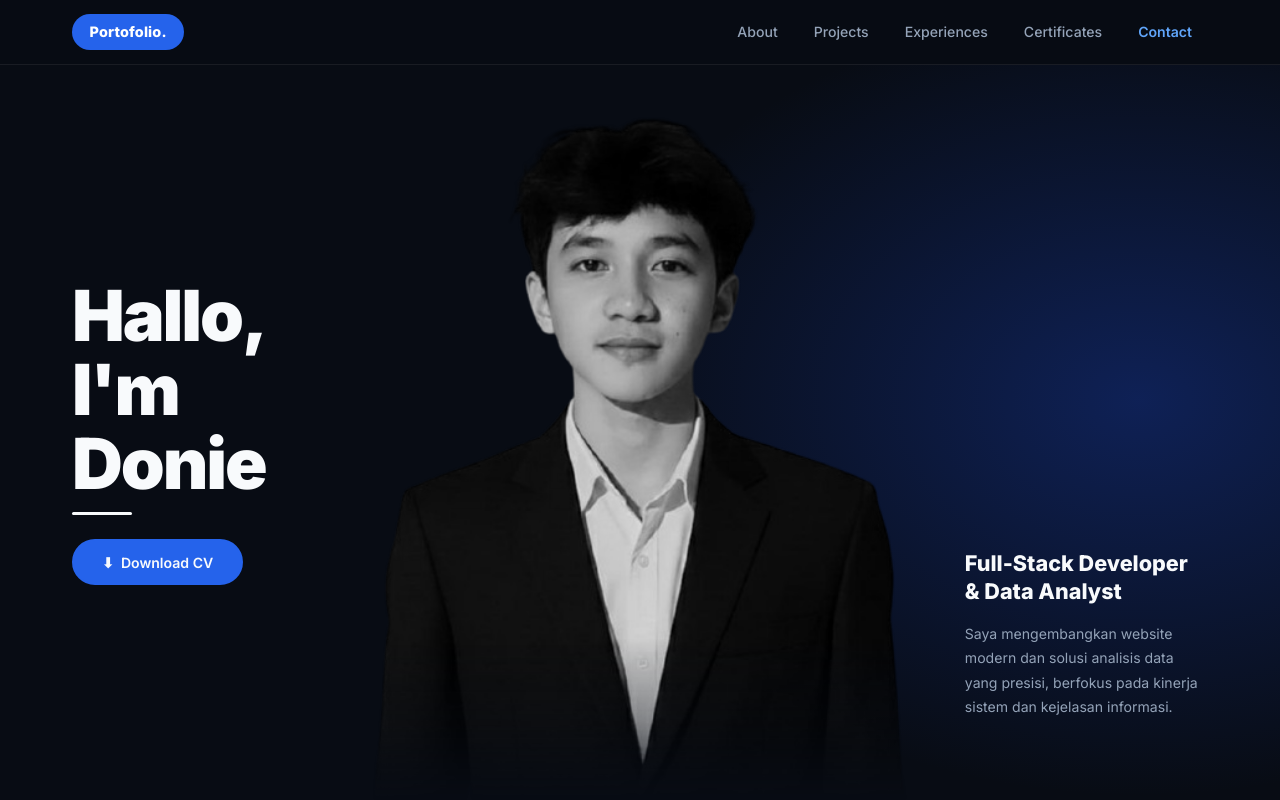
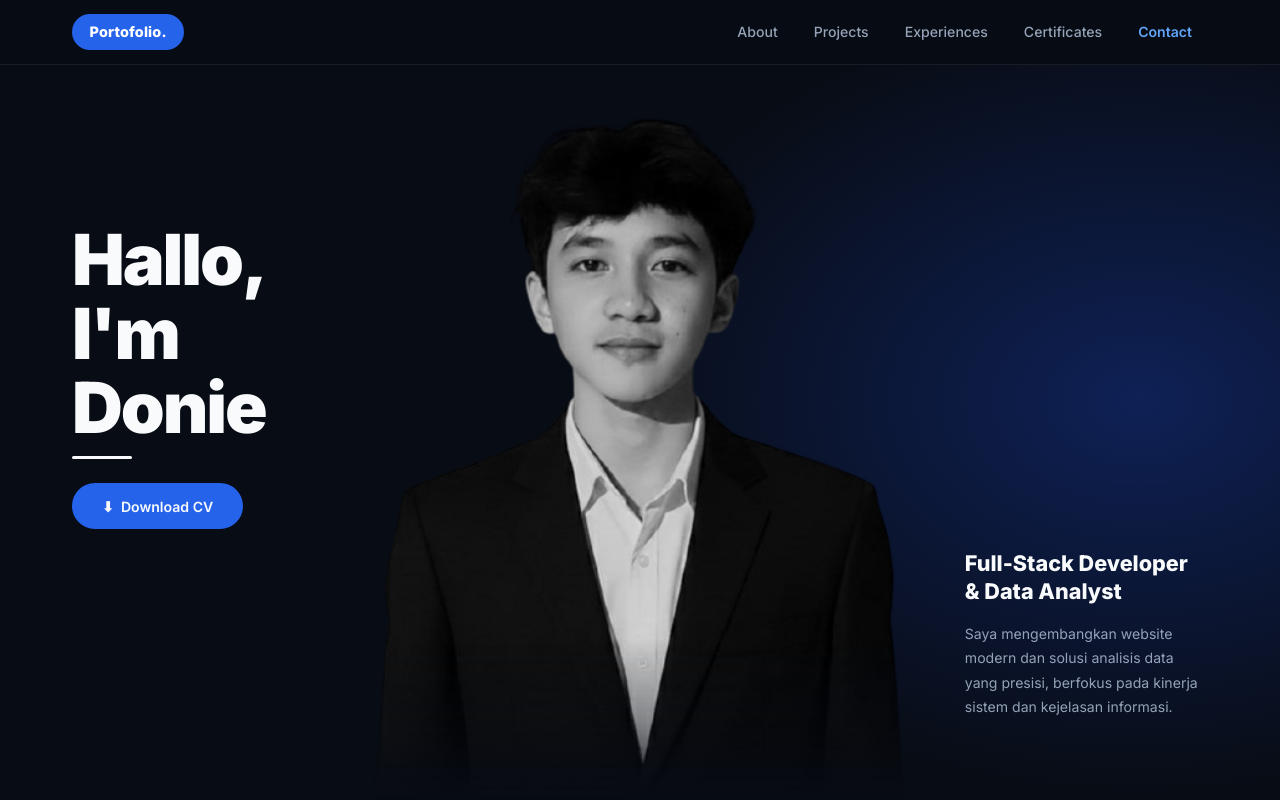
Before and after one commit to dmakapeli-prog/doni-portfolio, a Next.js app: page / in a window 1280 px wide. Shown: the top 800 px of the page. Built offline with nearby package versions, Linux system fonts and the light colour scheme.

Commit message:
UI Polish: Fine-tune asymmetric vertical alignment for Hero text columns to match reference layout perfectly

```diff
--- a/app/globals.css
+++ b/app/globals.css
@@ -173,7 +173,7 @@ img { max-width: 100%; display: block; }
   z-index: 1;
 }
 
-/* KIRI: justify-center items-start h-full — teks TENGAH vertikal */
+/* KIRI: justify-center + pb-32 → teks agak ke ATAS dari tengah */
 .hero-left {
   display: flex;
   flex-direction: column;
@@ -184,7 +184,7 @@ img { max-width: 100%; display: block; }
   padding-left: max(calc((100vw - 1200px) / 2 + 2rem), 2.5rem);
   padding-right: 1.5rem;
   padding-top: 1rem;
-  padding-bottom: 1rem;
+  padding-bottom: 8rem;   /* pb-32 — dorong teks naik ke atas dari pusat */
 }
 
 .hero-greeting {
@@ -262,7 +262,7 @@ img { max-width: 100%; display: block; }
   );
 }
 
-/* KANAN: justify-end items-start h-full pb-16~24 — teks di area dada/bahu foto */
+/* KANAN: justify-end + pb-20 → teks merosot ke BAWAH dengan jarak */
 .hero-right {
   display: flex;
   flex-direction: column;
@@ -272,7 +272,7 @@ img { max-width: 100%; display: block; }
   gap: 1rem;
   padding-right: max(calc((100vw - 1200px) / 2 + 2rem), 2.5rem);
   padding-left: 1.5rem;
-  padding-bottom: 5rem;   /* ~pb-20: sejajar area dada/bahu foto */
+  padding-bottom: 5rem;   /* pb-20 — jarak dari dasar layar */
   padding-top: 1rem;
 }
 
```
